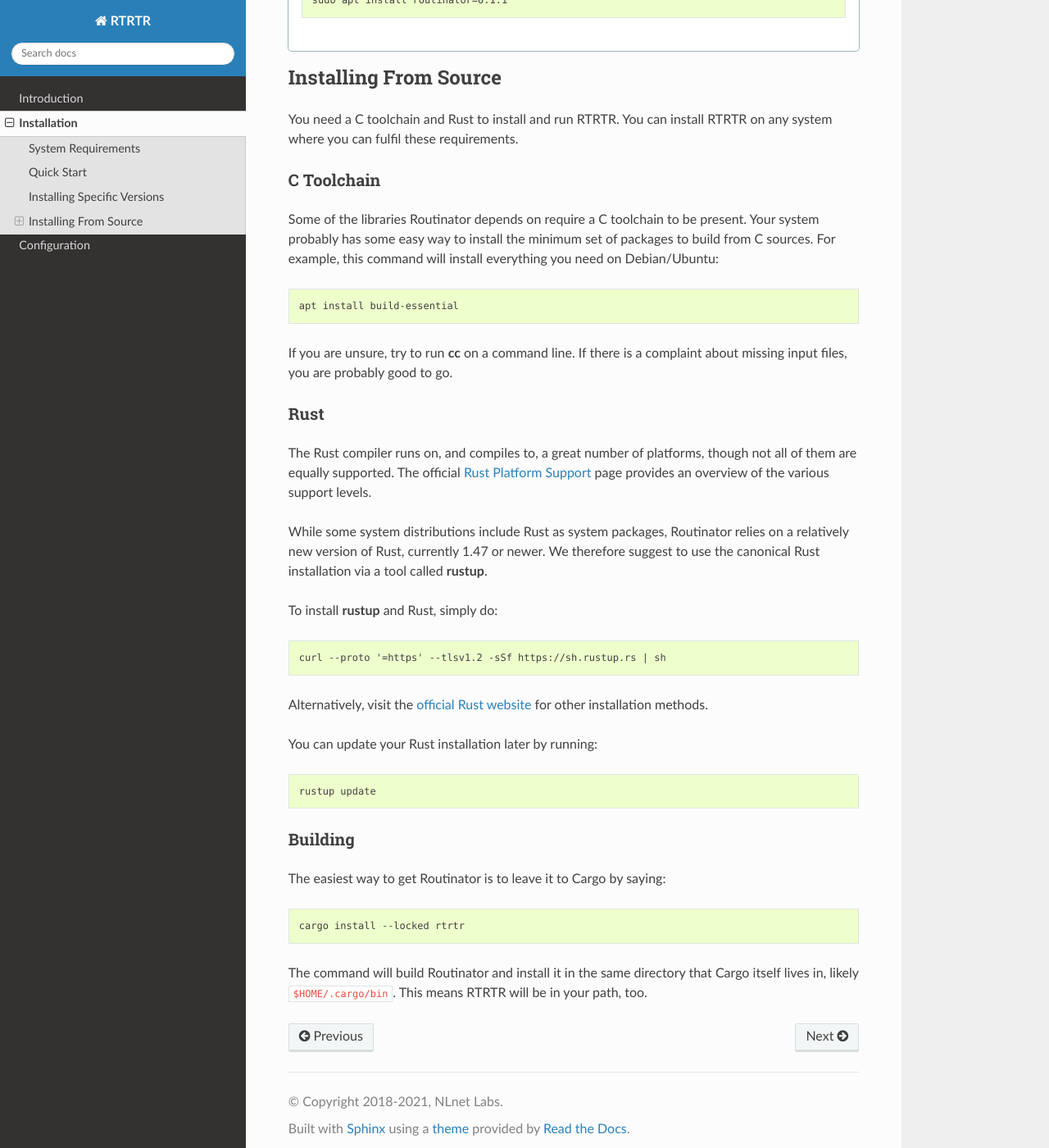
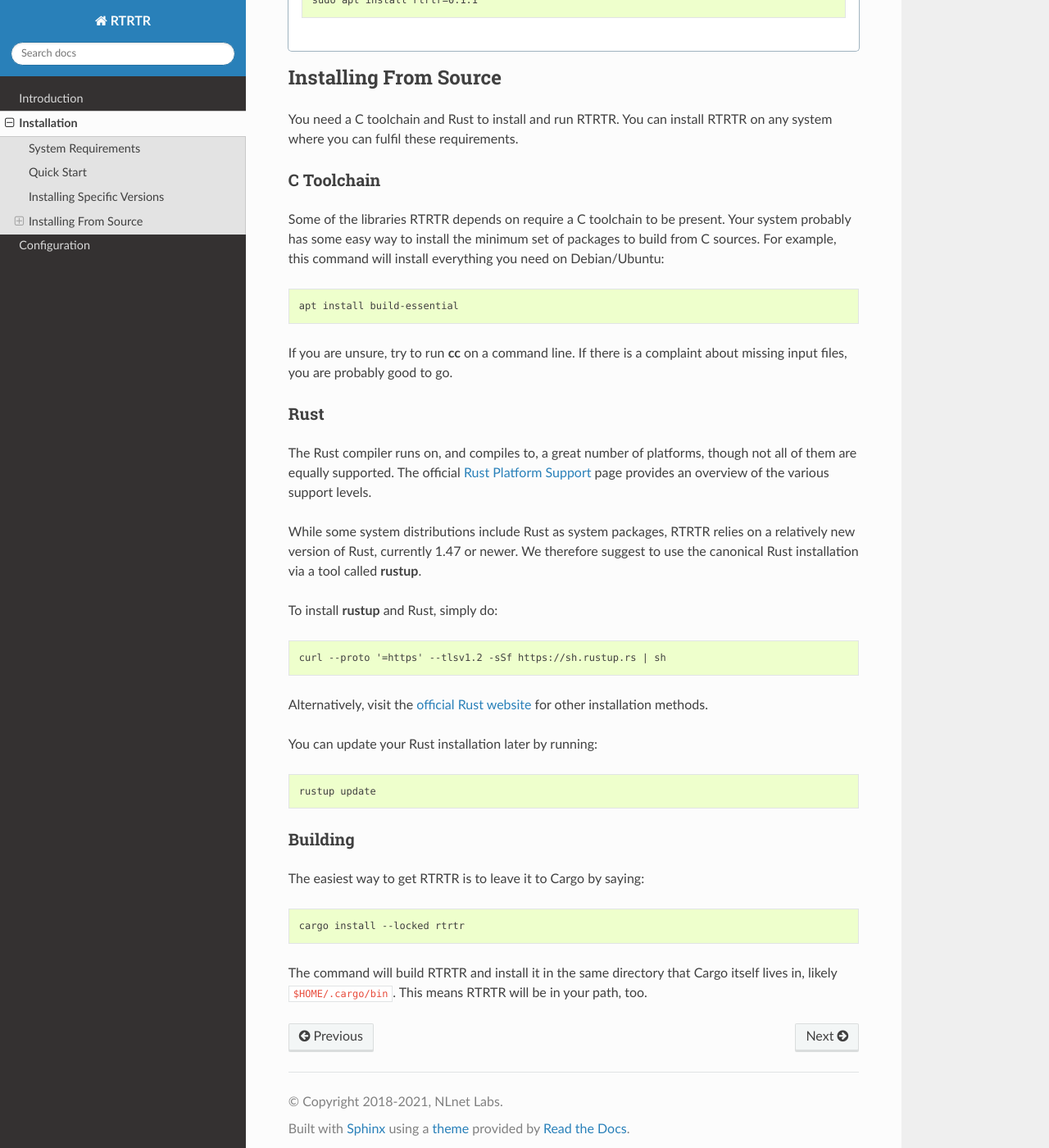
Before and after one commit to NLnetLabs/rtrtr, a Sphinx documentation site: the page built from source/installation.rst, in a window 1280 px wide and 1400 px high, scrolled down 2000 px. Shown: the whole window at 82% size. Built offline with Sphinx 7.4.7 and the Read the Docs theme 2.0.0, drawn with Linux system fonts in a browser that asks for light colours; the version number could not be read and is left out; some of the changed text lies outside the part shown.

Commit message:
Not Routinator

```diff
--- a/source/installation.rst
+++ b/source/installation.rst
@@ -183,9 +183,9 @@
 Installing Specific Versions
 ----------------------------
 
-Before every new release of RTRTR, one or more release candidates are
-provided for testing through every installation method. You can also install
-a specific version, if needed.
+Before every new release of RTRTR, one or more release candidates are provided
+for testing through every installation method. You can also install a specific
+version, if needed.
 
 .. tabs::
 
@@ -215,12 +215,12 @@
 
        .. code-block:: text
 
-          sudo apt install routinator=0.1.1
+          sudo apt install rtrtr=0.1.1
 
    .. group-tab:: RPM Packages
 
-       To install release candidates of RTRTR, create an additional repo
-       file named :file:`/etc/yum.repos.d/nlnetlabs-testing.repo`, enter this
+       To install release candidates of RTRTR, create an additional repo file
+       named :file:`/etc/yum.repos.d/nlnetlabs-testing.repo`, enter this
        configuration and save it:
 
        .. code-block:: text
@@ -241,27 +241,27 @@
 
        .. code-block:: bash
 
-          sudo yum install -y routinator-0.1.1
+          sudo yum install -y rtrtr-0.1.1
 
    .. group-tab:: Docker
 
-       All release versions of Routinator, as well as release candidates and
-       builds based on the latest main branch are available on `Docker Hub
+       All release versions of RTRTR, as well as release candidates and builds
+       based on the latest main branch are available on `Docker Hub
        <https://hub.docker.com/r/nlnetlabs/rtrtr/tags?page=1&ordering=last_updated>`_.
 
-       For example, installing Routinator 0.1.2 is as simple as:
+       For example, installing RTRTR 0.1.2 is as simple as:
 
        .. code-block:: text
 
-          docker run -it nlnetlabs/routinator:v0.1.2
+          docker run -it nlnetlabs/rtrtr:v0.1.2
 
    .. group-tab:: Cargo
 
        All release versions of RTRTR, as well as release candidates, are
-       available on `crates.io <https://crates.io/crates/rtrtr/versions>`_,
-       the Rust package registry. If you want to install a specific version of
-       Routinator using Cargo, explicitly use the ``--version`` option. If
-       needed, use the ``--force`` option to overwrite an existing version:
+       available on `crates.io <https://crates.io/crates/rtrtr/versions>`_, the
+       Rust package registry. If you want to install a specific version of RTRTR
+       using Cargo, explicitly use the ``--version`` option. If needed, use the
+       ``--force`` option to overwrite an existing version:
 
        .. code-block:: text
 
@@ -289,7 +289,7 @@
 C Toolchain
 """""""""""
 
-Some of the libraries Routinator depends on require a C toolchain to be present.
+Some of the libraries RTRTR depends on require a C toolchain to be present.
 Your system probably has some easy way to install the minimum set of packages to
 build from C sources. For example, this command will install everything you need
 on Debian/Ubuntu:
@@ -309,10 +309,9 @@
 <https://doc.rust-lang.org/nightly/rustc/platform-support.html>`_ page provides
 an overview of the various support levels.
 
-While some system distributions include Rust as system packages,
-Routinator relies on a relatively new version of Rust, currently 1.47 or
-newer. We therefore suggest to use the canonical Rust installation via a
-tool called :command:`rustup`.
+While some system distributions include Rust as system packages, RTRTR relies on
+a relatively new version of Rust, currently 1.47 or newer. We therefore suggest
+to use the canonical Rust installation via a tool called :command:`rustup`.
 
 To install :command:`rustup` and Rust, simply do:
 
@@ -332,12 +331,12 @@
 Building
 """"""""
 
-The easiest way to get Routinator is to leave it to Cargo by saying:
+The easiest way to get RTRTR is to leave it to Cargo by saying:
 
 .. code-block:: text
 
    cargo install --locked rtrtr
 
-The command will build Routinator and install it in the same directory that
+The command will build RTRTR and install it in the same directory that
 Cargo itself lives in, likely ``$HOME/.cargo/bin``. This means RTRTR will
 be in your path, too.
```
